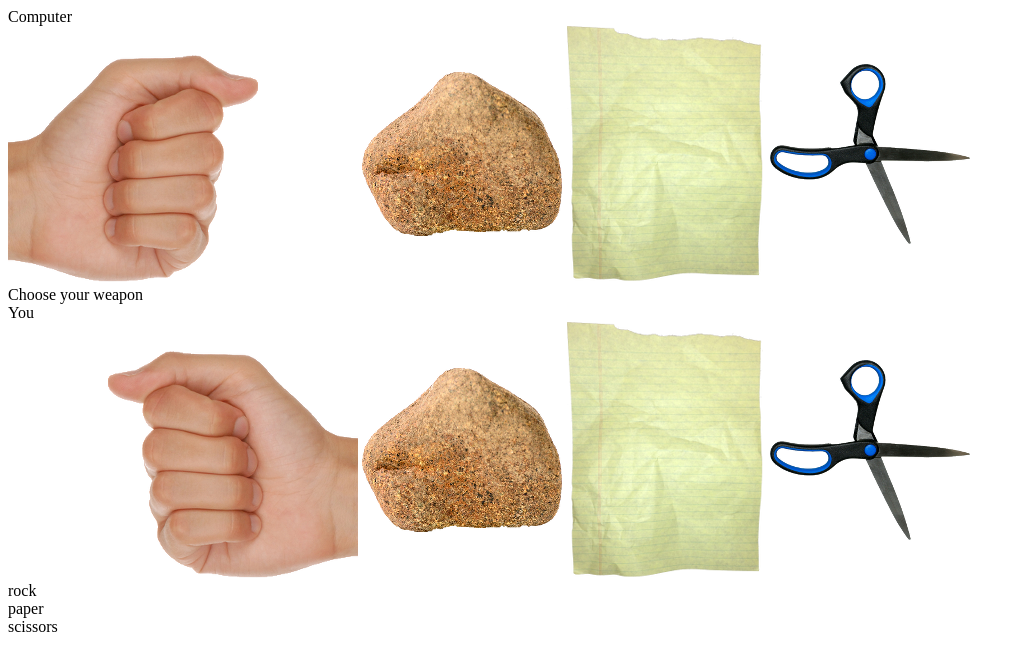
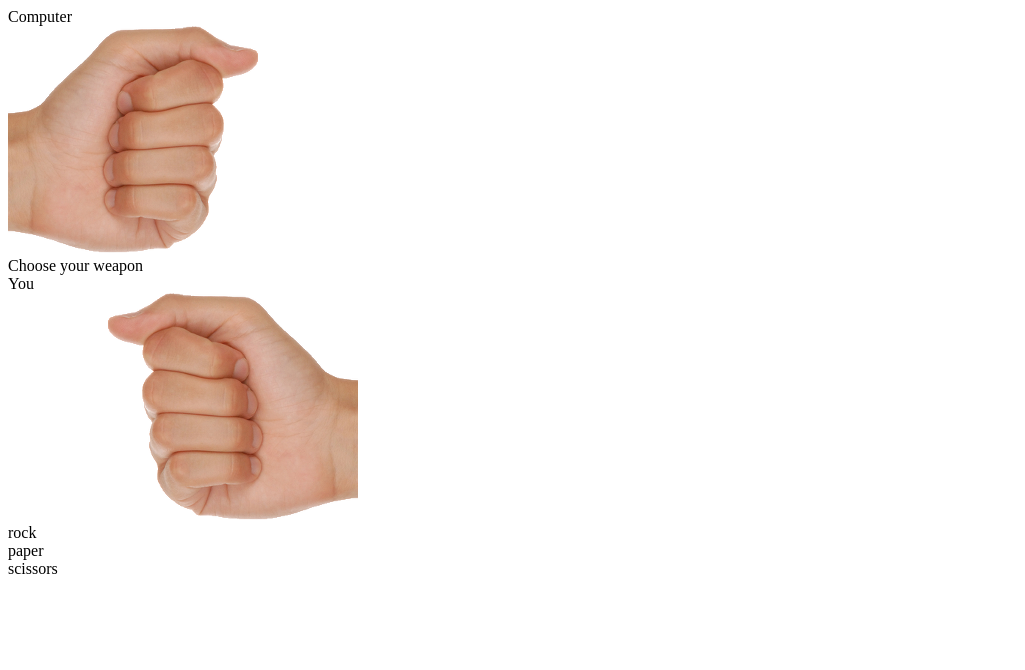
Before and after one commit to lanphantastic/javascript-project, a plain HTML site: page 03-rockPaperScissor/index.html in a window 1280 px wide. Shown: the whole page, without its empty margins (0-1025 px from the left). Drawn offline with Linux system fonts and the light colour scheme.

Commit message:
hide the three choices

```diff
--- a/03-rockPaperScissor/index.html
+++ b/03-rockPaperScissor/index.html
@@ -12,9 +12,9 @@
 
         <div class="hand_container" id="left_hand_container">
           <img class="fist left hand" src="images/left-fist.png">
-          <img class="result left rock" src="images/rock.png">
-          <img class="result left paper" src="images/paper.png">
-          <img class="result left scissors" src="images/scissor.png">
+          <img class="result left rock" src="images/rock.png" style="display:none">
+          <img class="result left paper" src="images/paper.png" style="display:none">
+          <img class="result left scissors" src="images/scissor.png" style="display:none">
         </div>
 
       </div>
@@ -26,9 +26,9 @@
 
         <div class="hand_container" id="right_hand_container">
           <img class="fist right hand" src="images/right-fist.png">
-          <img class="result right rock" src="images/rock.png">
-          <img class="result right paper" src="images/paper.png">
-          <img class="result right scissors" src="images/scissor.png">
+          <img class="result right rock" src="images/rock.png" style="display:none">
+          <img class="result right paper" src="images/paper.png" style="display:none">
+          <img class="result right scissors" src="images/scissor.png" style="display:none">
         </div>
 
         <div id="btn_container">
```
